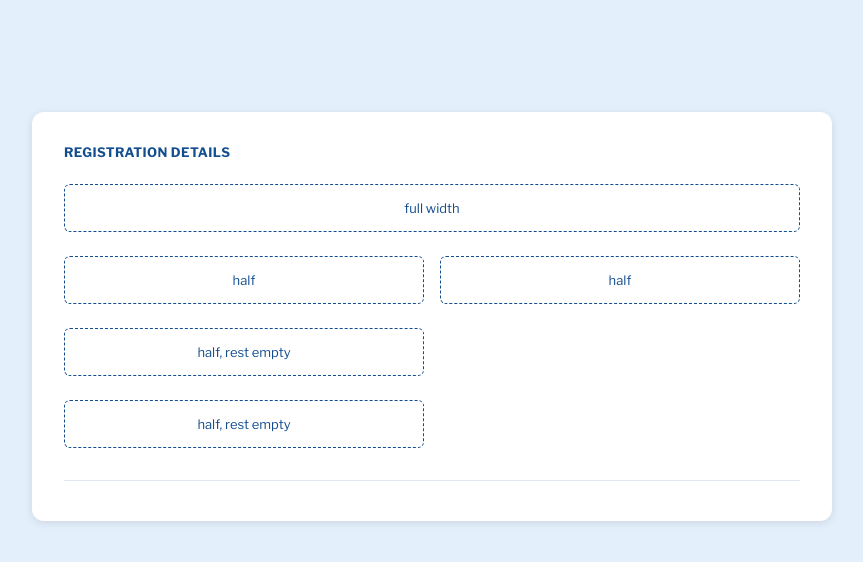
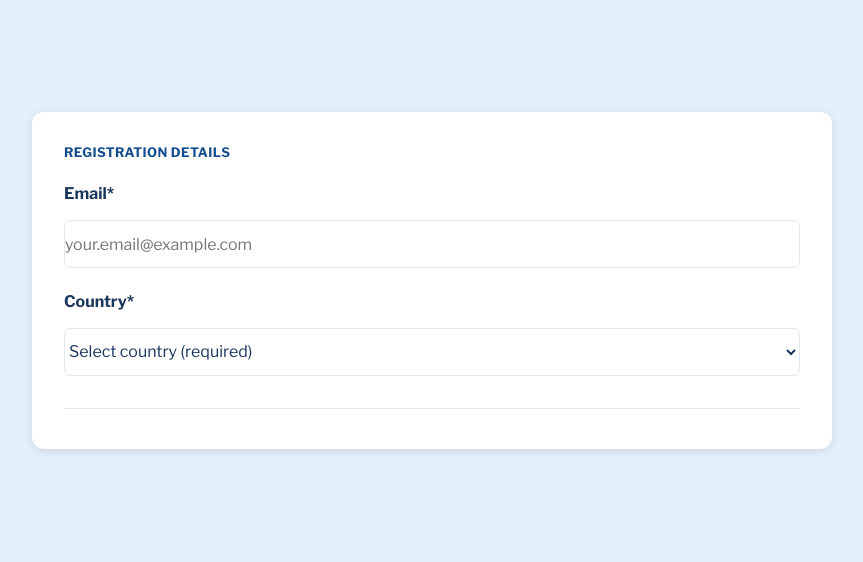
Before and after one commit to khanbilal-devop/Burnes-submission, a React (Vite) app: page / in a window 1280 px wide. Shown: the top 562 px of the page, without its empty margins (208-1071 px from the left). Built offline with nearby package versions, Linux system fonts and the light colour scheme.

Commit message:
Components used

```diff
--- a/src/App.tsx
+++ b/src/App.tsx
@@ -1,6 +1,14 @@
+import FormField from './components/FormField/FormField'
+import type { Option } from './components/FormField/FormField.types'
 import './App.css'
 
-function App() {
+/* Dummy options until the real data is wired up. */
+const COUNTRY_OPTIONS: Option[] = [
+  { value: 'us', label: 'United States' },
+  { value: 'outside-us', label: 'Outside the United States' },
+]
+
+const App = () => {
   return (
     <main className="page">
       <div className="card">
@@ -10,26 +18,31 @@ function App() {
           </h1>
         </header>
 
-
         <div className="form-layout">
+          {/* Input variant, full width */}
           <div className="form-row">
-            <div className="form-field placeholder">full width</div>
-          </div>
-
-          <div className="form-row">
-            <div className="form-field placeholder">half</div>
-            <div className="form-field placeholder">half</div>
-          </div>
-
-          <div className="form-row">
-            <div className="form-field form-field--half placeholder">
-              half, rest empty
+            <div className="form-field">
+              <FormField
+                id="email"
+                label="Email"
+                type="email"
+                placeholder="your.email@example.com"
+                required
+              />
             </div>
           </div>
 
+          {/* Select variant, full width */}
           <div className="form-row">
-            <div className="form-field form-field--half placeholder">
-              half, rest empty
+            <div className="form-field">
+              <FormField
+                as="select"
+                id="country"
+                label="Country"
+                placeholder="Select country (required)"
+                options={COUNTRY_OPTIONS}
+                required
+              />
             </div>
           </div>
         </div>
```
